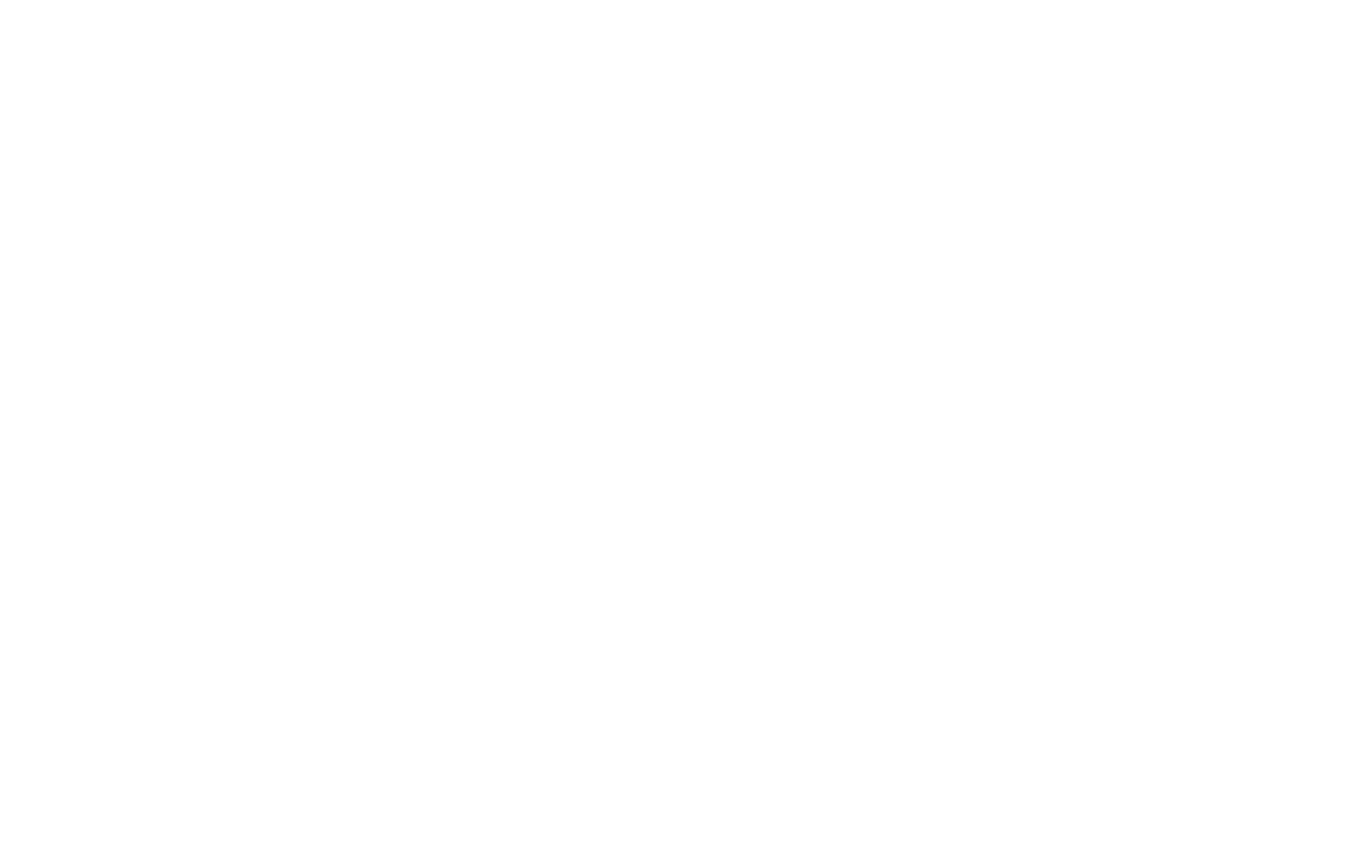
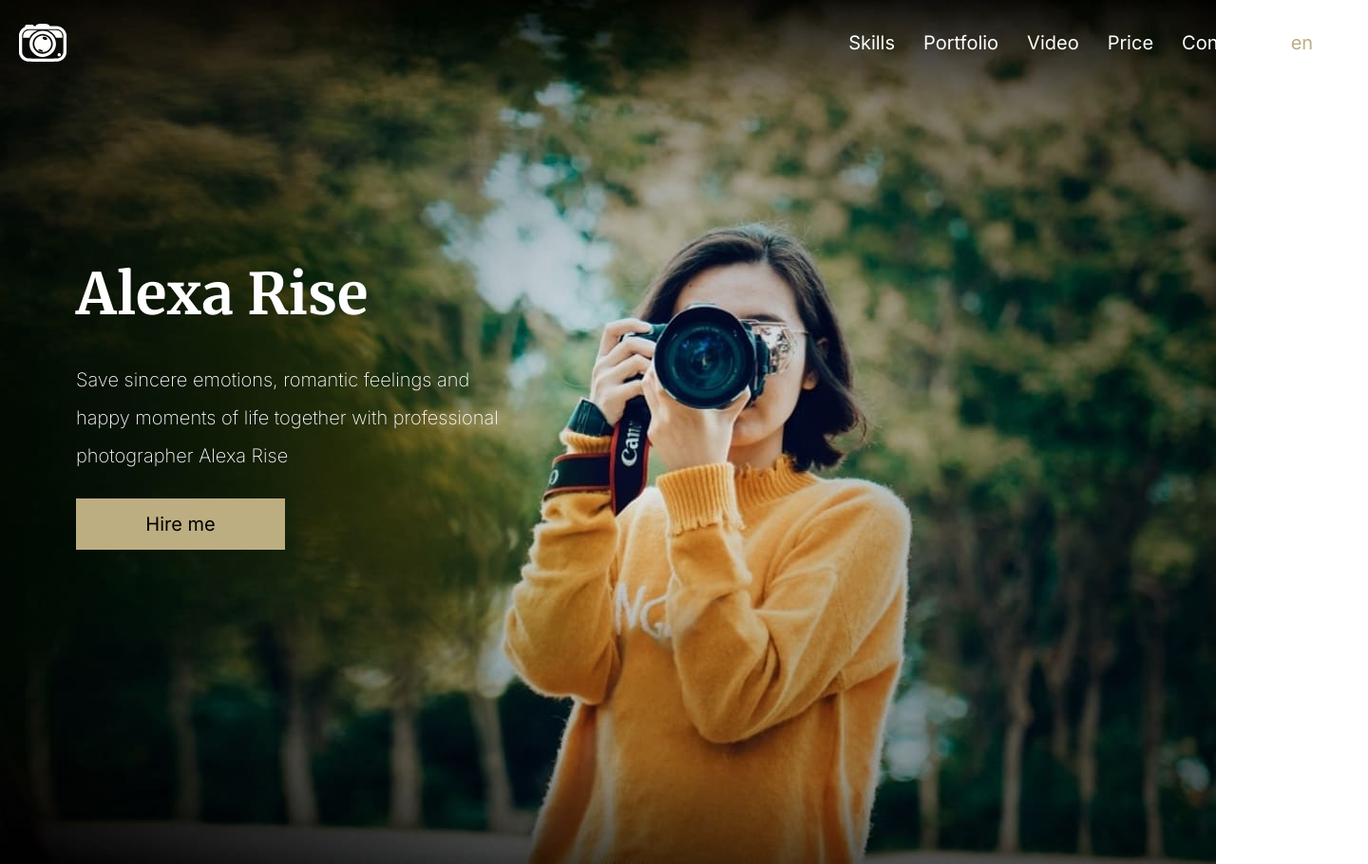
Before and after one commit to STyshchyk/rsschool-cv, a plain HTML site: page portfolio/index.html in a window 1280 px wide. Shown: the whole page at 95% size, 1440 px wide, since content can reach past the window. Before the commit the page ends 800 px from the top, so only its background shows below. Drawn offline with Linux system fonts and the light colour scheme; files that its build step writes are made by us from their sources.

Commit message:
feat: add hero and header

```diff
--- a/portfolio/index.html
+++ b/portfolio/index.html
@@ -5,13 +5,55 @@
     <meta name="viewport"
           content="width=device-width">
     <meta http-equiv="X-UA-Compatible" content="ie=edge">
-    <title>Document</title>
-
-    <link rel="stylesheet" href="css/normalize.css">
-    <link rel="stylesheet" href="css/styles.css">
+    <title>Portfolio</title>
+    <link rel="preconnect" href="https://fonts.googleapis.com">
+    <link rel="preconnect" href="https://fonts.gstatic.com" crossorigin>
+    <link href="https://fonts.googleapis.com/css2?family=Inter:wght@200;400&family=Merriweather:wght@700&display=swap"
+          rel="stylesheet">
+    <link rel="stylesheet" href="assets/css/normalize.css">
+    <link rel="stylesheet" href="assets/css/styles.css">
 </head>
 <body>
+<div class="hero-img"></div>
 
-<script src="js.js"></script>
+
+<header class="header">
+    <div class="container">
+        <div class="header-container">
+            <div class="logo"></div>
+            <nav class="nav">
+                <ul class="nav-list">
+                    <li class="nav-item"><a href="#" class="nav-link">Skills</a></li>
+                    <li class="nav-item"><a href="#" class="nav-link">Portfolio</a></li>
+                    <li class="nav-item"><a href="#" class="nav-link">Video</a></li>
+                    <li class="nav-item"><a href="#" class="nav-link">Price</a></li>
+                    <li class="nav-item"><a href="#" class="nav-link">Contacts</a></li>
+                    <li class="nav-item"><a href="#" class="nav-link"><span class="en-lang">en</span> / <span
+                            class="ru-lang">ru</span></a></li>
+                </ul>
+            </nav>
+        </div>
+    </div>
+</header>
+
+<main class="main">
+    <div class="container">
+    <section class="hero">
+        <div class="hero">
+            <h1 class="hero-h1">Alexa Rise</h1>
+            <p class="hero-p" style="font-weight: lighter">Save sincere emotions, romantic feelings and happy
+                moments of life together with
+                professional
+                photographer Alexa Rise</p>
+            <button class="hero-btn">Hire me</button>
+        </div>
+    </section>
+    </div>
+</main>
+
+<footer class="footer">
+
+</footer>
+<script src="index.js"></script>
 </body>
 </html>
```
